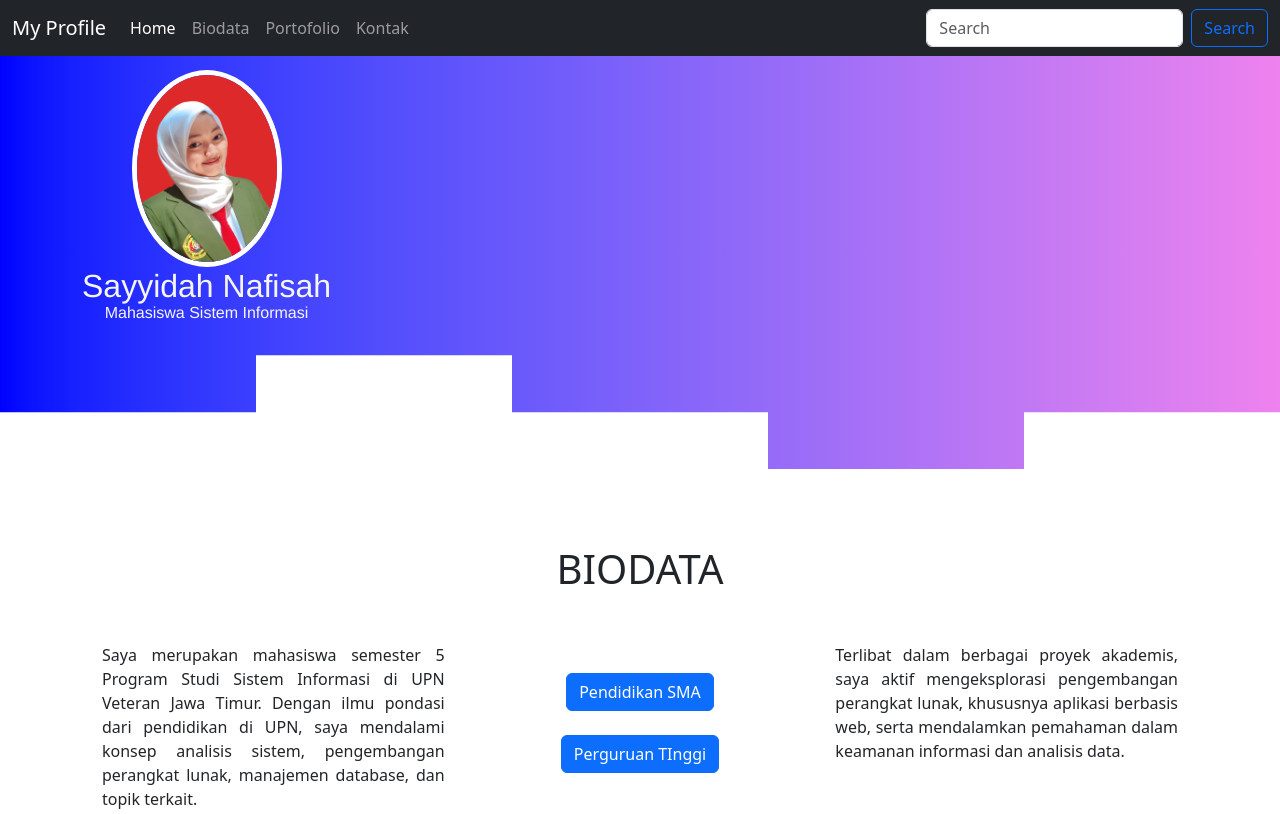
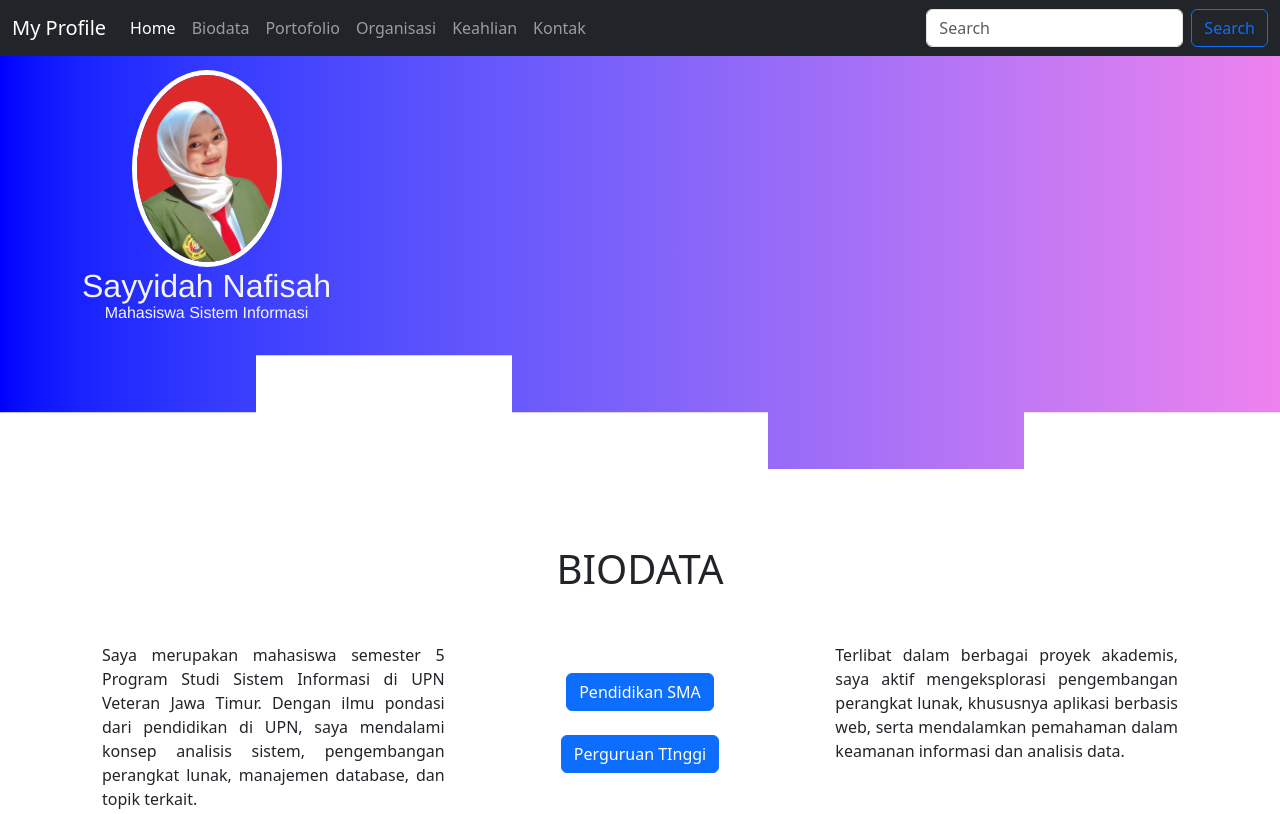
Before and after one commit to sayyidahnf19/Web-Profile, a plain HTML site: page index.html in a window 1280 px wide. Shown: the top 814 px of the page. Drawn offline with nearby package versions, Linux system fonts and the light colour scheme.

Commit message:
Update index.html

```diff
--- a/index.html
+++ b/index.html
@@ -27,6 +27,12 @@
               </li>
               <li class="nav-item">
                 <a class="nav-link" href="#achievement">Portofolio</a>
+              </li>
+              <li class="nav-item">
+                <a class="nav-link" href="#organisasi">Organisasi</a>
+              </li>
+              <li class="nav-item">
+                <a class="nav-link" href="#ahli">Keahlian</a>
               </li>
               <li class="nav-item">
                 <a class="nav-link" href="#contact">Kontak</a>
@@ -174,7 +180,7 @@
         </div>
       </section>
       <svg xmlns="http://www.w3.org/2000/svg" viewBox="0 0 1440 320"><path fill="#ffff" fill-opacity="1" d="M0,32L0,224L240,224L240,64L480,64L480,256L720,256L720,256L960,256L960,288L1200,288L1200,256L1440,256L1440,320L1200,320L1200,320L960,320L960,320L720,320L720,320L480,320L480,320L240,320L240,320L0,320L0,320Z"></path></svg>
-      <section class="pglm">
+      <section class="pglm" id="organisasi">
         <div class="container">
           <h1 class="text-center">PENGALAMAN ORGANISASI</h1>
           <div class="container text-center" style="align-items: center;">
@@ -241,7 +247,7 @@
         </div>
       </section>
       <svg xmlns="http://www.w3.org/2000/svg" viewBox="0 0 1440 320"><path fill="#ffff" fill-opacity="1" d="M0,224L0,32L240,32L240,128L480,128L480,96L720,96L720,160L960,160L960,64L1200,64L1200,160L1440,160L1440,0L1200,0L1200,0L960,0L960,0L720,0L720,0L480,0L480,0L240,0L240,0L0,0L0,0Z"></path></svg>
-      <section class="ahli">
+      <section class="ahli" id="ahli">
         <div class="container">
           <h1 class="text-center" style="color: white;">KEAHLIAN</h1>
           <div class="container text-center">
```
